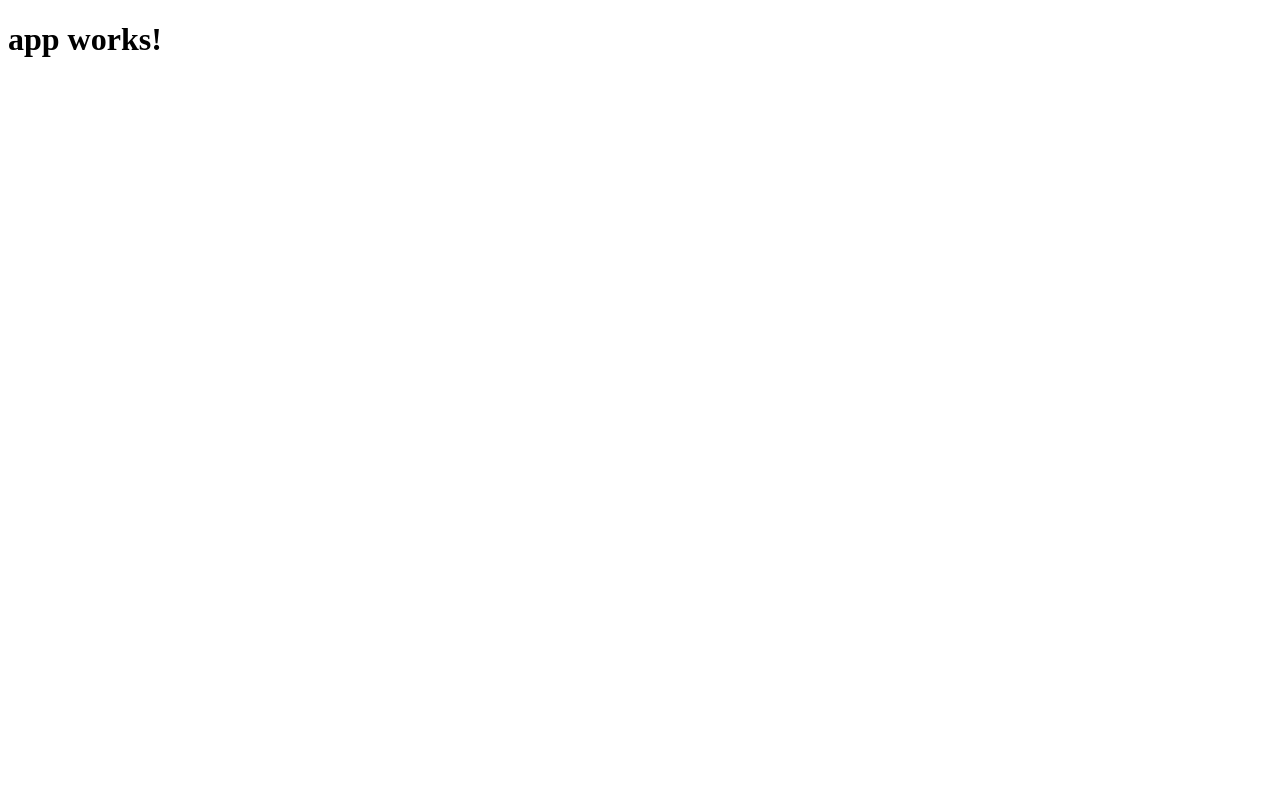
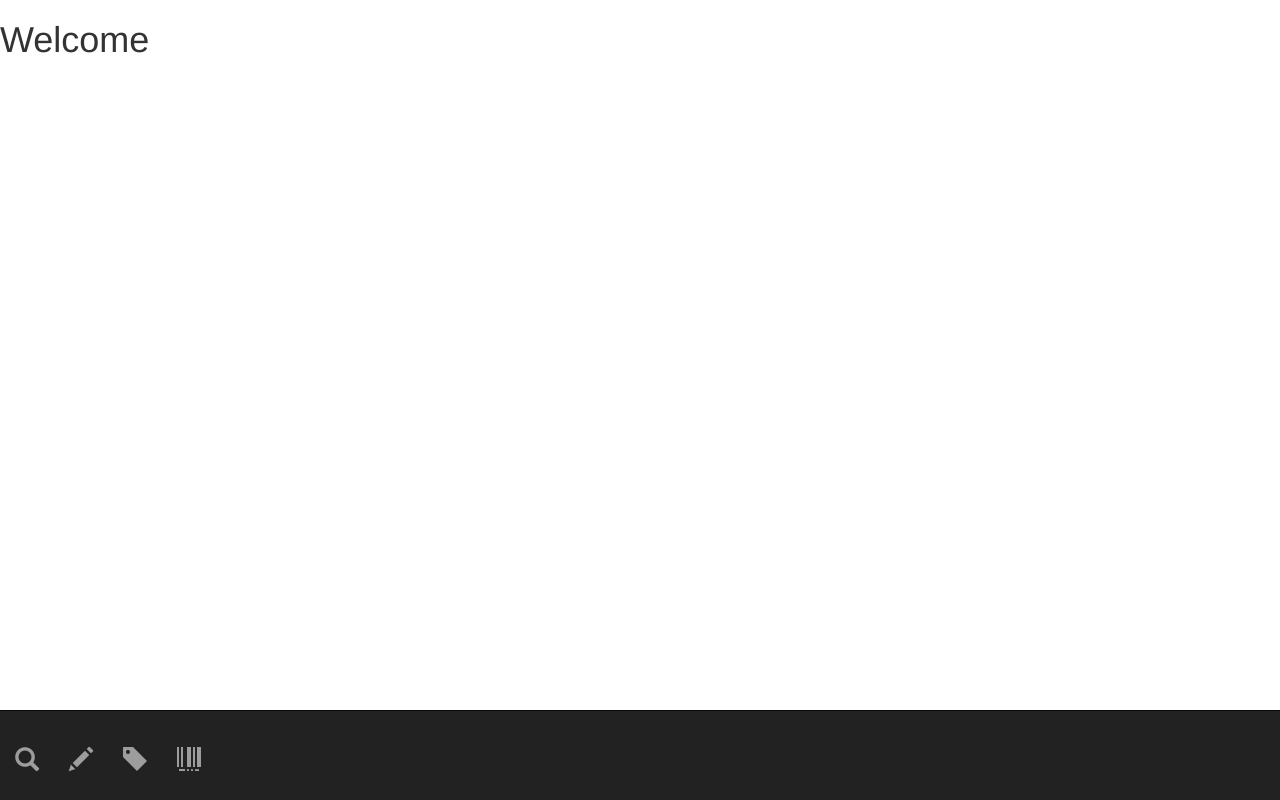
Before and after one commit to oxynum/minimag-client, an Angular app: page / in a window 1280 px wide. Built offline with nearby package versions, Linux system fonts and the light colour scheme.

Commit message:
add bottom-bart component

```diff
--- a/src/app/app.component.html
+++ b/src/app/app.component.html
@@ -1,3 +1,4 @@
 <h1>
   {{title}}
 </h1>
+<app-bottom-bar></app-bottom-bar>
--- a/src/app/app.component.ts
+++ b/src/app/app.component.ts
@@ -6,5 +6,5 @@ import { Component } from '@angular/core';
   styleUrls: ['./app.component.css']
 })
 export class AppComponent {
-  title = 'app works!';
+  title = 'Welcome';
 }
--- a/src/app/app.module.ts
+++ b/src/app/app.module.ts
@@ -4,10 +4,12 @@ import { FormsModule } from '@angular/forms';
 import { HttpModule } from '@angular/http';
 
 import { AppComponent } from './app.component';
+import { BottomBarComponent } from './bottom-bar/bottom-bar.component';
 
 @NgModule({
   declarations: [
-    AppComponent
+    AppComponent,
+    BottomBarComponent
   ],
   imports: [
     BrowserModule,
--- /dev/null
+++ b/src/app/bottom-bar/bottom-bar.component.css
@@ -0,0 +1,3 @@
+.footer {
+
+}
--- /dev/null
+++ b/src/app/bottom-bar/bottom-bar.component.html
@@ -0,0 +1,8 @@
+<footer class="navbar navbar-inverse navbar-fixed-bottom">
+  <ul class="nav navbar-nav">
+    <li><a href=""><h3><span class="glyphicon glyphicon-search"></span></h3></a></li>
+    <li><a href=""><h3><span class="glyphicon glyphicon-pencil"></span></h3></a></li>
+    <li><a href=""><h3><span class="glyphicon glyphicon-tag"></span></h3></a></li>
+    <li><a href=""><h3><span class="glyphicon glyphicon-barcode"></span></h3></a></li>
+  </ul>
+</footer>
--- /dev/null
+++ b/src/app/bottom-bar/bottom-bar.component.ts
@@ -0,0 +1,15 @@
+import { Component, OnInit } from '@angular/core';
+
+@Component({
+  selector: 'app-bottom-bar',
+  templateUrl: './bottom-bar.component.html',
+  styleUrls: ['./bottom-bar.component.css']
+})
+export class BottomBarComponent implements OnInit {
+
+  constructor() { }
+
+  ngOnInit() {
+  }
+
+}
--- a/src/index.html
+++ b/src/index.html
@@ -2,13 +2,17 @@
 <html>
   <head>
     <meta charset="utf-8">
-  <title>MinimagClient</title>
+    <title>
+      MinimagClient
+    </title>
     <base href="/">
 
     <meta name="viewport" content="width=device-width, initial-scale=1">
     <link rel="icon" type="image/x-icon" href="favicon.ico">
+    <link href="https://maxcdn.bootstrapcdn.com/bootstrap/3.3.6/css/bootstrap.min.css" rel="stylesheet">
   </head>
   <body>
     <app-root>Loading...</app-root>
+  <script src="https://cdnjs.cloudflare.com/ajax/libs/ng2-bootstrap/x.x.x/ng2-bootstrap.min.js"></script>
   </body>
 </html>
```
Also changed, not shown: 1 other file (tests, documents, lock files or other folders). Lines whose indentation alone changed are shown as unchanged.
